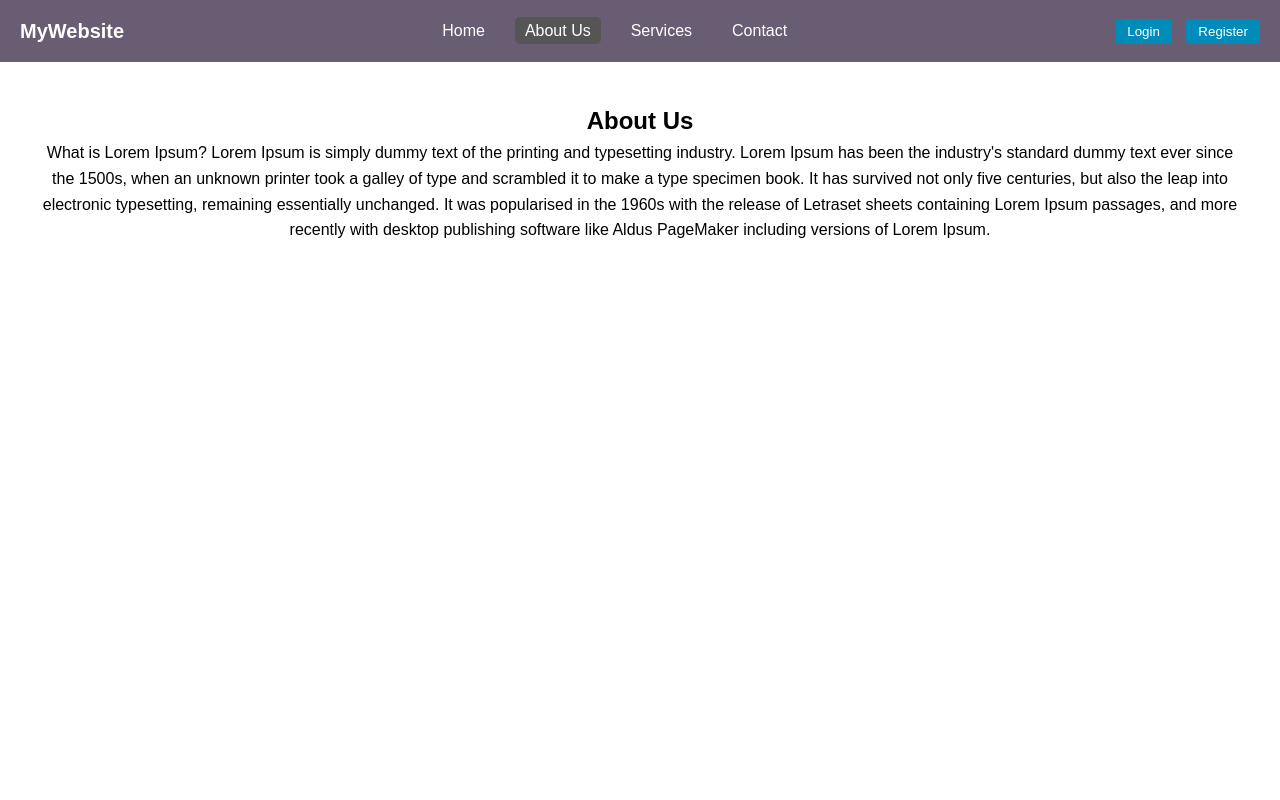
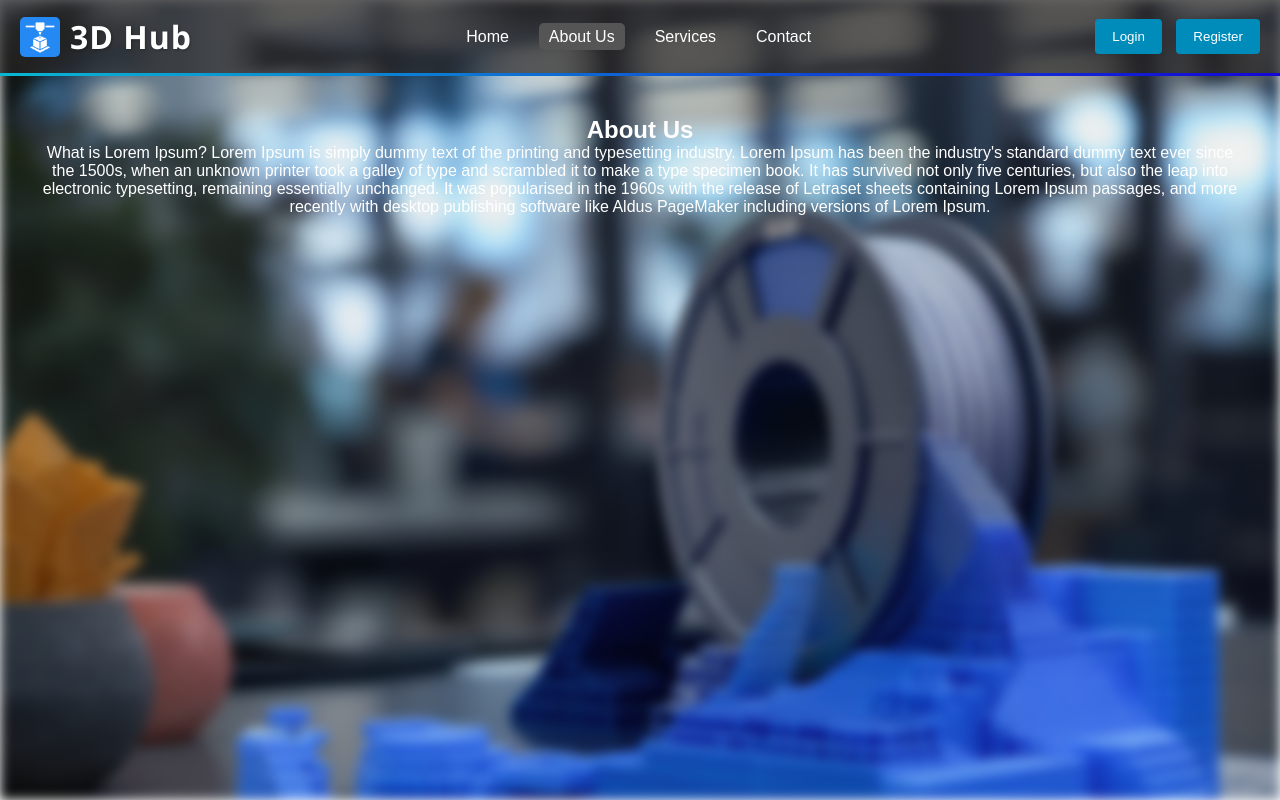
Before and after one commit to AleksaCarina/3D-PrintingHub, a FastAPI app: page / in a window 1280 px wide. Run offline with FastAPI, Linux system fonts and the light colour scheme.

Commit message:
Poboljasnje main page

```diff
--- a/static/css.css
+++ b/static/css.css
@@ -5,22 +5,58 @@
 }
 
 body {
+  margin: 0;
+  padding: 0;
   font-family: Arial, sans-serif;
-  line-height: 1.6;
+  position: relative;  /* potrebna za pseudo-element */
+  min-height: 100vh;
+}
+
+body::before {
+  content: "";
+  position: fixed;          /* fiksna pozicija da pokriva ekran */
+  top: 0;
+  left: 0;
+  width: 100%;
+  height: 100%;
+  background: url('printer.jpg') no-repeat center center;
+  background-size: cover;
+  filter: blur(6px);        /* zamagljena pozadina */
+  z-index: 0;               /* ispod svega */
+}
+main, header, .auth-buttons, nav {
+  position: relative;
+  z-index: 1;  /* stavlja elemente iznad pozadine */
 }
 
 header {
   display: flex;
   justify-content: space-between;
   align-items: center;
+  border-bottom: 3px solid;
+  border-image: linear-gradient(to right, #08b7d2, #1407d6) 1;
   padding: 15px 20px;
-  background: #140123a2;
+  background: rgba(40, 38, 38, 0.7); /* last value 0.7 = 70% opacity */
   color: #ffffff;
+  position: relative;
+  z-index: 1;
 }
 
-.logo {
-  font-size: 20px;
-  font-weight: bold;
+.TitleHeader {
+  display: flex;              /* postavlja decu (img i logoTitle) u red */
+  align-items: center;        /* vertikalno centriranje */
+  gap: 10px;
+}
+.nameTitle{
+  font-size: 32px;
+  font-weight: 700;
+  font-family: 'Segoe UI', Tahoma, Geneva, Verdana, sans-serif;
+  color: #ffffff;
+  text-shadow: 1px 1px 3px rgba(0,0,0,0.3);
+  letter-spacing: 1px;
+}
+.imgTitle{
+  border-radius: 5px;
 }
 
 nav ul {
@@ -47,7 +83,7 @@ nav ul li a.active {
 
 .auth-buttons button {
   margin-left: 10px;
-  padding: 5px 12px;
+  padding: 10px 17px;
   border: none;
   border-radius: 4px;
   cursor: pointer;
@@ -63,6 +99,7 @@ nav ul li a.active {
 .about {
   padding: 40px;
   text-align: center;
+  color: white;
 }
 
 /* Modals */
--- a/templates/main.html
+++ b/templates/main.html
@@ -5,10 +5,14 @@
   <meta name="viewport" content="width=device-width, initial-scale=1.0">
   <title>3D Uber</title>
   <link rel="stylesheet" href="static/css.css">
+  <link rel="icon" type="image/png" href="static/logo.png">
 </head>
 <body>
   <header>
-    <div class="logo">MyWebsite</div>
+    <div class="TitleHeader">
+    <img class="imgTitle" src="static/logo.png" alt="3D Hub" style="height:40px; vertical-align:middle;">
+    <div class="nameTitle">3D Hub</div>
+    </div>
     <nav>
       <ul>
         <li><a href="#">Home</a></li>
```
Also changed, not shown: static/logo.png (added), static/printer.jpg (added), 2 other files.
